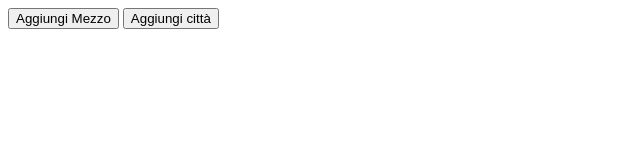
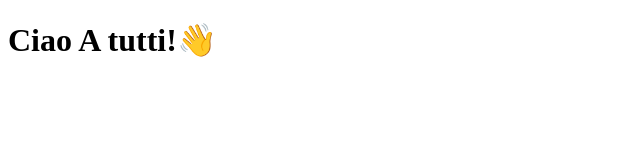
Before and after one commit to demasidavide/moove-typescript, a website with bundled scripts: page index.html in a window 1280 px wide. Shown: the whole page, without its empty margins (0-640 px from the left). Built offline with nearby package versions, Linux system fonts and the light colour scheme.

Commit message:
test finale correzione testo log

```diff
--- a/index.html
+++ b/index.html
@@ -6,9 +6,7 @@
     <title>Document</title>
 </head>
 <body>
-    <button type="button" id="add-mezzi">Aggiungi Mezzo</button>
-    <button type="button" id="add-citta">Aggiungi città</button>
-
+    <h1>Ciao A tutti!👋</h1>
     <script src="./dist/index.js" type = 'module'></script>
 </body>
 </html>
--- a/src/index.ts
+++ b/src/index.ts
@@ -64,7 +64,7 @@ function stampaLista(nomeCitta:ICitta){
 function addAssegna(nomeMezzo:IMezzo,nomeUtente:IUtente,nomeCitta:ICitta){
   //controllo per vedere se assegnazione di un mezzo è gia avvenuta
   if(nomeMezzo.stato === false){
-    console.log(`ATTENZIONE ${nomeUtente.nome} ${nomeUtente.cognome} il mezzo ${nomeMezzo.tipo} con ID: ${nomeMezzo.idMezzo} nella città di ${nomeCitta.nome} gia assegnato e non disponibile`)
+    console.log(`ATTENZIONE ${nomeUtente.nome} ${nomeUtente.cognome} il mezzo ${nomeMezzo.tipo} con ID: ${nomeMezzo.idMezzo} nella città di ${nomeCitta.nome} è gia stato assegnato e non è più disponibile`)
     return;
   }
   //altrimenti assegno il mezzo a utente e città
```
